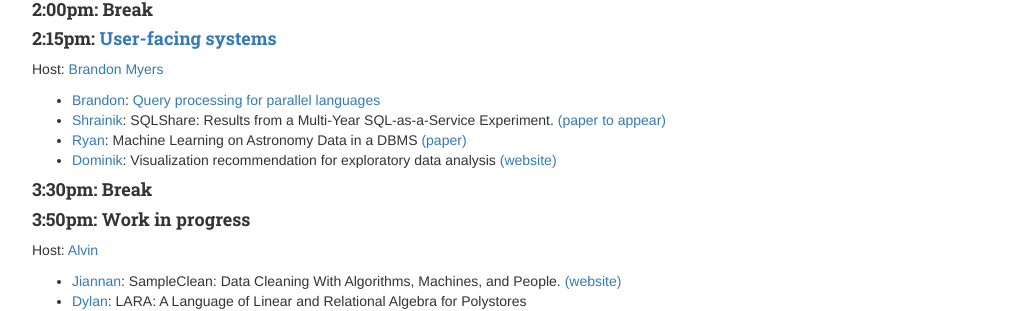
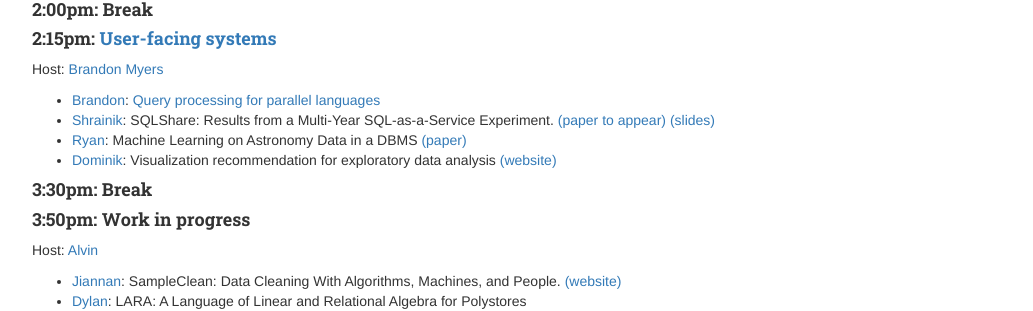
Before and after one commit to uwdb/website, a Jekyll site: the page built from events/database_day/2015/database_day_2015.markdown, in a window 1280 px wide. Shown: the part 927-1238 px from the top of the page, without its empty margins (123-1156 px from the left). Built offline with Jekyll 4.4.1, drawn with Linux system fonts in a browser that asks for light colours; nearby versions of some CDN libraries; Markdown is read by kramdown in place of the engine named in the settings.

Commit message:
Adding link to shrainiks slides

```diff
--- a/events/database_day/2015/database_day_2015.markdown
+++ b/events/database_day/2015/database_day_2015.markdown
@@ -54,7 +54,7 @@
 Host: [Brandon Myers](https://homes.cs.washington.edu/~bdmyers/)
 
 - [Brandon](https://homes.cs.washington.edu/~bdmyers/): [Query processing for parallel languages](https://homes.cs.washington.edu/~bdmyers/papers/myers_dbday15.pdf)
-- [Shrainik](https://homes.cs.washington.edu/~shrainik): SQLShare: Results from a Multi-Year SQL-as-a-Service Experiment. [(paper to appear)](https://www.dropbox.com/s/835qvwhbclfuacw/paper.pdf?dl=0)
+- [Shrainik](https://homes.cs.washington.edu/~shrainik): SQLShare: Results from a Multi-Year SQL-as-a-Service Experiment. [(paper to appear)](https://www.dropbox.com/s/835qvwhbclfuacw/paper.pdf?dl=0) [(slides)](https://www.dropbox.com/s/0ehbwqi8o20md5b/sqlshare.pdf?dl=0)
 - [Ryan](https://homes.cs.washington.edu/~maas/):  Machine Learning on Astronomy Data in a DBMS [(paper)](http://homes.cs.washington.edu/~maas/papers/maas-myriagmm.pdf)
 - [Dominik](https://homes.cs.washington.edu/~domoritz): Visualization recommendation for exploratory data analysis [(website)](https://idl.cs.washington.edu/papers/voyager)
 
```
